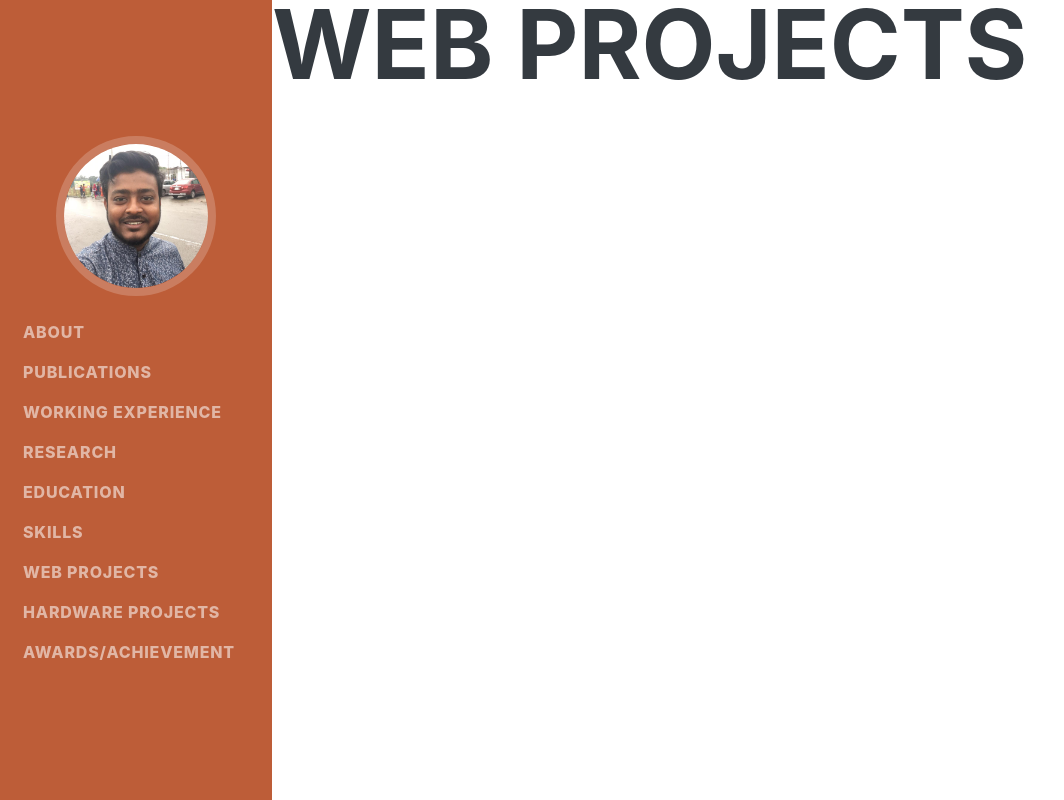
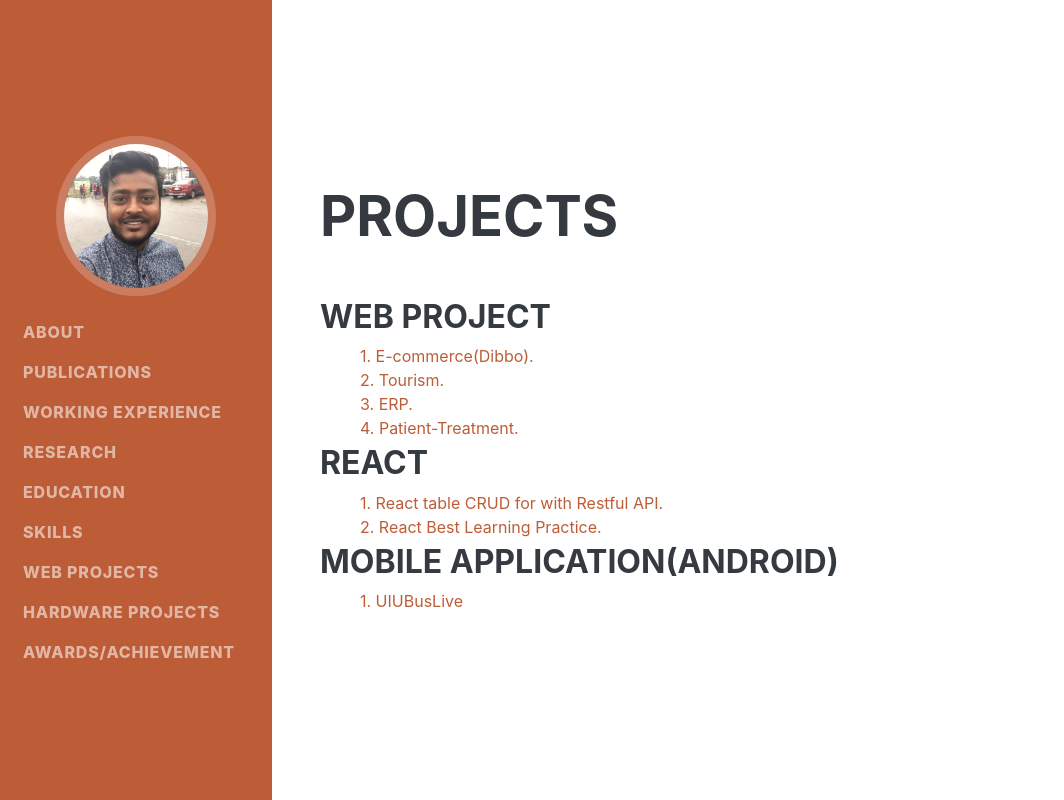
Before and after one commit to jakib01/julker-portfolio-reactjs, a React (Create React App) app: page /web-projects in a window 1280 px wide. Shown: the whole page, without its empty margins (0-1064 px from the left). Built offline with nearby package versions, Linux system fonts and the light colour scheme; a web font is replaced by a local one.

Commit message:
web project

```diff
--- a/src/components/WebProjects.js
+++ b/src/components/WebProjects.js
@@ -2,7 +2,47 @@ import React from "react";
 
 function WebProjects(props) {
     return (
-        <h1>Web Projects</h1>
+        <section className="resume-section p-3 p-lg-5 d-flex align-items-center" id="webProjects">
+            <div className="w-100">
+                <h2 className="mb-5">Projects</h2>
+                <h3>Web Project</h3>
+                <ul className="fa-ul mb-1">
+                    <li>
+                        <a href="https://github.com/jakib01/Gallary-Foods-Limited" >1.
+                            E-commerce(Dibbo).</a>
+                    </li>
+                    <li>
+                        <a href="https://github.com/jakib01/TourismBD" >2. Tourism.</a>
+                    </li>
+                    <li>
+                        <a href="https://github.com/jakib01/Gallary-Foods-Limited" >3. ERP.</a>
+                    </li>
+                    <li>
+                        <a href="https://github.com/jakib01/Gallary-Foods-Limited" >4.
+                            Patient-Treatment.</a>
+                    </li>
+                </ul>
+                <h3>React</h3>
+                <ul className="fa-ul mb-1">
+                    <li>
+                        <a href="https://github.com/jakib01/CRUD-table-React" >1. React
+                            table CRUD for with Restful API.</a>
+                    </li>
+                    <li>
+                        <a href="https://github.com/jakib01/React-Learning" >2. React Best
+                            Learning Practice.</a>
+                    </li>
+                </ul>
+                <h3>Mobile Application(Android)</h3>
+                <ul className="fa-ul mb-1">
+                    <li>
+                        <a href="https://github.com/jakib01/UIUBusLive">1. UIUBusLive</a>
+                    </li>
+                    {/*style="text-size: 5px"*/}
+                </ul>
+
+            </div>
+        </section>
     );
 }
 
```
Also changed, not shown: src/css/resume.min.css.
